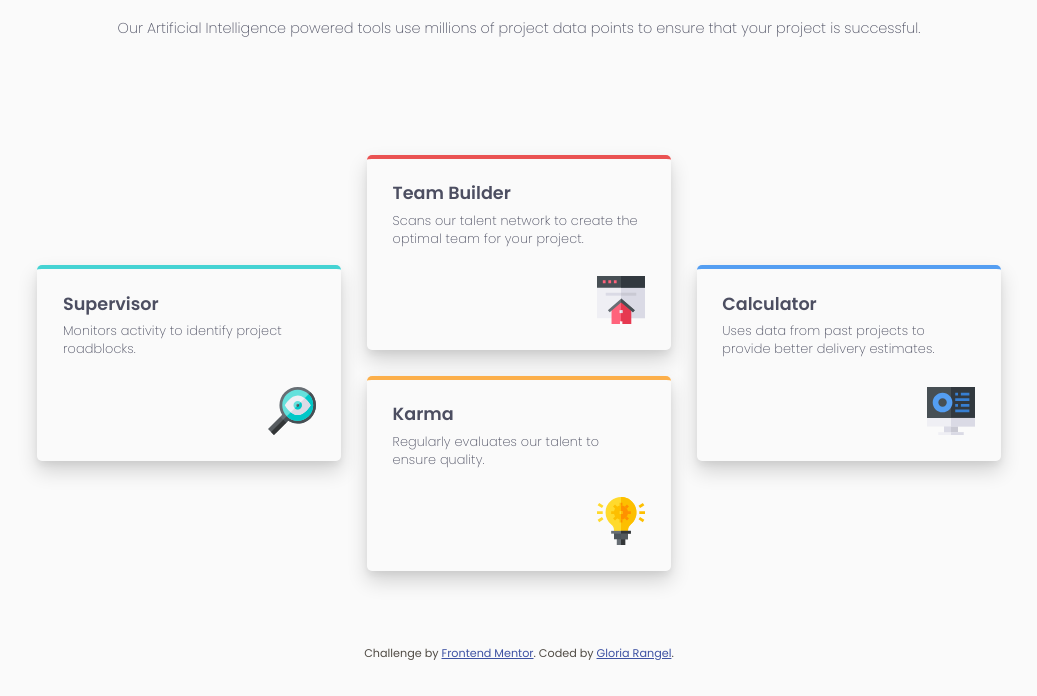
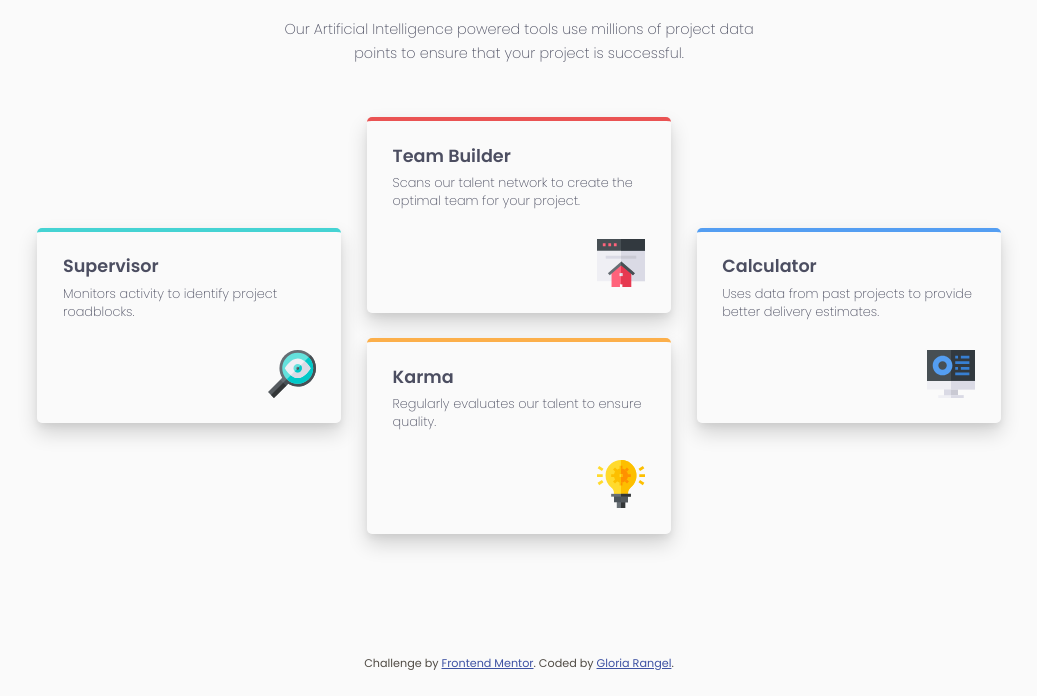
Before and after one commit to NorimNori/four-card-feature-section, a plain HTML site: page index.html in a window 1280 px wide. Shown: the part 153-849 px from the top of the page, without its empty margins (121-1158 px from the left). Drawn offline with Linux system fonts and the light colour scheme.

Commit message:
style: touch up some styling details

```diff
--- a/styles.css
+++ b/styles.css
@@ -23,10 +23,6 @@ h1, h2, h3 {
 
 a:not([class]) {
     text-decoration-skip-ink: auto;
-}
-
-:target {
-    scroll-margin-block: 5ex;
 }
 
 body{
@@ -68,7 +64,9 @@ main {
 .header__text {
     font-size: .9rem;
     font-weight: 200;
+    max-width: 30rem;
     color: hsl(234, 12%, 34%);
+    line-height: 1.6em;
     margin-top: .8em;
 }
 
@@ -89,6 +87,16 @@ main {
     border-top: 4px solid;
     box-shadow: 0 10px 20px rgba(0, 0, 0, 0.16),
                 0 4px 6px rgba(0, 0, 0, 0.05);
+    cursor: pointer;
+    transition: background-color 0.4s ease, color 0.4s ease;
+}
+
+.feature:hover {
+    background-color: hsla(0, 0%, 93%, 0.603);
+}
+
+.feature:active {
+    transform: scale(0.97);
 }
 
 .feature__title {
@@ -115,7 +123,6 @@ main {
 .feature__description {
     font-weight: 200;
     font-size: .8rem;
-    letter-spacing: 0.01em;
 }
 
 .card__icon {
@@ -147,10 +154,9 @@ footer a {
 
     .features {
         gap: 1.6rem;
-        margin: 0 5rem;
+        margin: 3rem;
 
         grid-template-areas:
-            ". . ."
             ". team-builder ."
             "supervisor team-builder calculator"
             "supervisor karma calculator"
```
